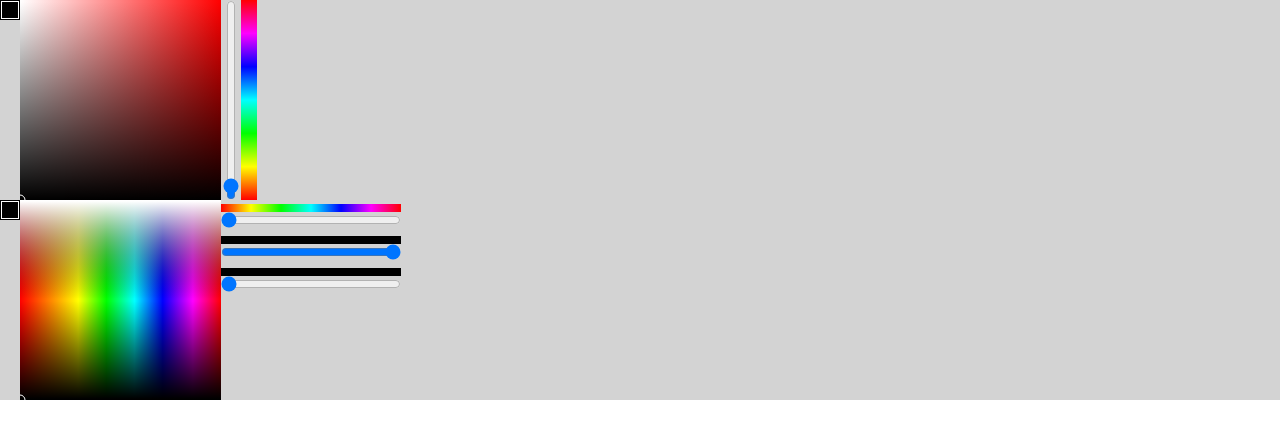
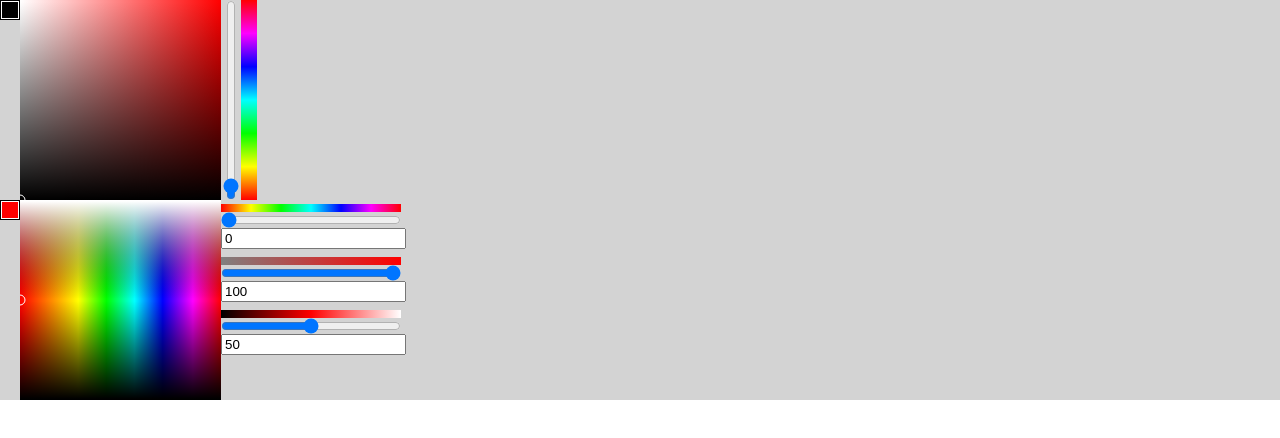
Before and after one commit to jemcafe/color-picker-hue-gradient, a React (Create React App) app: page / in a window 1280 px wide. Shown: the top 438 px of the page. Built offline with nearby package versions, Linux system fonts and the light colour scheme.

Commit message:
HSL values can be typed in.

```diff
--- a/src/components/HslGradient.js
+++ b/src/components/HslGradient.js
@@ -12,11 +12,26 @@ class HslGradient extends Component {
       console.log(color);
 
       const styles = {
+         color: {
+            background: `hsl(${color.hsl.h}, ${color.hsl.s}%, ${color.hsl.l}%)`
+         },
+         hGradient: {
+            background:`linear-gradient(
+               90deg,
+               hsl(0, 100%, ${color.hsl.l}%),
+               hsl(60, 100%, ${color.hsl.l}%),
+               hsl(120, 100%, ${color.hsl.l}%),
+               hsl(180, 100%, ${color.hsl.l}%),
+               hsl(240, 100%, ${color.hsl.l}%),
+               hsl(300, 100%, ${color.hsl.l}%),
+               hsl(360, 100%, ${color.hsl.l}%)
+            )`
+         },
          sGradient: {
-            background:`linear-gradient(90deg, hsl(0, 0%, ${color.hsl.l}%), hsl(${color.hsl.h},100%,${Math.round(color.hsl.l/2)}%)`
+            background:`linear-gradient(90deg, hsl(0, 0%, ${color.hsl.l}%), hsl(${color.hsl.h},100%,${Math.round(color.hsl.l)}%)`
          },
-         bGradient: {
-            background:`linear-gradient(90deg, #000, hsl(${color.hsl.h},${color.hsl.s}%,${Math.round(color.hsl.l/2)}%))`
+         lGradient: {
+            background:`linear-gradient(90deg, #000, hsl(${color.hsl.h}, 100%, 50%), #fff)`
          }
       }
 
@@ -30,22 +45,25 @@ class HslGradient extends Component {
                onMouseLeave={() => disengage(this.refs.canvas)}>
             </div> }
 
-            <div className="color" style={{background: color.hex}}><div></div></div>
+            <div className="color" style={ styles.color }><div></div></div>
 
             <canvas ref="canvas" onMouseDown={(e) => engage(this.refs.canvas, e)}/>
 
             <div className="sliders">
                <div>
-                  <div className="h-gradient"></div>
-                  <input className="slider" type="range" min="0" max="360" value={color.hsl.h} onChange={(e) => handleColorChange(this.refs.canvas, 'h', e)}/>
+                  <div className="h-gradient" style={ styles.hGradient }></div>
+                  <input className="slider" type="range" min="0" max="360" value={color.hsl.h} onChange={(e) => handleColorChange('h', e)}/>
+                  <input className="number-input" value={color.hsl.h} onChange={(e) => handleColorChange('h', e)}/>
                </div>
                <div>
                   <div className="s-gradient" style={ styles.sGradient }></div>
-                  <input className="slider" type="range" min="0" max="100" value={color.hsl.s} onChange={(e) => handleColorChange(this.refs.canvas, 's', e)}/>
+                  <input className="slider" type="range" min="0" max="100" value={color.hsl.s} onChange={(e) => handleColorChange('s', e)}/>
+                  <input className="number-input" value={color.hsl.s} onChange={(e) => handleColorChange('s', e)}/>
                </div>
                <div>
-                  <div className="b-gradient" style={ styles.bGradient }></div>
-                  <input className="slider" type="range" min="0" max="100" value={color.hsl.l} onChange={(e) => handleColorChange(this.refs.canvas, 'l', e)}/>
+                  <div className="l-gradient" style={ styles.lGradient }></div>
+                  <input className="slider" type="range" min="0" max="100" value={color.hsl.l} onChange={(e) => handleColorChange('l', e)}/>
+                  <input className="number-input" value={color.hsl.l} onChange={(e) => handleColorChange('l', e)}/>
                </div>
             </div>
 
--- a/src/containers/HslGradientCntr.js
+++ b/src/containers/HslGradientCntr.js
@@ -7,11 +7,11 @@ class HslGradientCntr extends Component {
     super();
     this.state = {
       color: {
-        rgb: { r: 0, g: 0, b: 0 },
-        hsl: { h: 0, s: 100, l: 0 },
-        hex: '#000',
+        rgb: { r: 255, g: 0, b: 0 },
+        hsl: { h: 0, s: 100, l: 50 },
+        hex: '#ff0000',
         x: 0,
-        y: 200
+        y: 100
       },
       dragging: false,
       focus: false
@@ -20,25 +20,25 @@ class HslGradientCntr extends Component {
 
   initCanvas = (canvas) => {
     // The size of the canvas.
-    // The y coordinate value of color is used for the initial canvas size because the default color is black which always located at the height value of the canvas.
     // Needed to add 1 to the width to prevent the getImageData method from returning values of 0 when trying to get the color at the edge of the canvas (the right side only).
     const { color: { y } } = this.state;
-    canvas.width = y+1;
-    canvas.height = y;
+    canvas.width = (y * 2) + 1;
+    canvas.height = y * 2;
 
     console.log(canvas.getContext('2d'));
 
     this.setCanvas(canvas);
   }
 
-  handleColorChange = (canvas, property, e) => {
+  handleColorChange = (property, e) => {
     const value = +e.target.value;
 
+    // if ( !isNaN(value) ) {
       this.setState(prevState => {
         const hsl = {
-        h: property === 'h' ? value : prevState.color.hsl.h,
-        s: property === 's' ? value : prevState.color.hsl.s,
-        l: property === 'l' ? value : prevState.color.hsl.l
+          h: (property === 'h' && value <= 360) ? value : prevState.color.hsl.h,
+          s: (property === 's' && value <= 100) ? value : prevState.color.hsl.s,
+          l: (property === 'l' && value <= 100) ? value : prevState.color.hsl.l
         }
         const rgb = hslToRGB(hsl.h, hsl.s, hsl.l);
         const hex = rgbToHex(rgb.r, rgb.g, rgb.b);
@@ -49,8 +49,7 @@ class HslGradientCntr extends Component {
           color: { rgb, hsl, hex, x, y }
         }
       });
-
-    this.setCanvas(canvas);
+    // }
   }
 
   engage = (canvas, e) => {
@@ -72,7 +71,7 @@ class HslGradientCntr extends Component {
       const context = canvas.getContext('2d');
 
       // Color location (mouse location)
-      const pos = this.getMousePosition(canvas, e);
+      const pos = this.getPosition(canvas, e);
       const x = pos.x;
       const y = pos.y;
 
@@ -139,7 +138,7 @@ class HslGradientCntr extends Component {
     const context = canvas.getContext('2d');
 
     // Arc values
-    const pos = this.getMousePosition(canvas, e);
+    const pos = this.getPosition(canvas, e);
     const x = pos.x;
     const y = pos.y;
     const radius = 5; // arc radius
@@ -164,7 +163,7 @@ class HslGradientCntr extends Component {
     context.beginPath();
   }
 
-  getMousePosition = (canvas, e) => {
+  getPosition = (canvas, e) => {
     const { color: c } = this.state;
     let x = c.x;
     let y = c.y;
@@ -180,13 +179,6 @@ class HslGradientCntr extends Component {
       y = y < 0 ? 0 : y > canvas.height  ? canvas.height  : y;
     }
 
-    return { x, y };
-  }
-
-  setCirclePosition = (canvas) => {
-    const { color: { h, s, l } } = this.state;
-    const x = Math.round((h * canvas.width)/360);
-    const y = this.state.color.y;
     return { x, y };
   }
 
--- a/src/styles/index.css
+++ b/src/styles/index.css
@@ -63,7 +63,7 @@ input {
     height: 200px;
     background: linear-gradient(0deg, red, yellow, lime, cyan, blue, magenta, red); }
 
-.hsl-gradient .sliders .h-gradient, .hsl-gradient .sliders .s-gradient, .hsl-gradient .sliders .b-gradient, .hsl-gradient .sliders .slider {
+.hsl-gradient .sliders .h-gradient, .hsl-gradient .sliders .s-gradient, .hsl-gradient .sliders .l-gradient, .hsl-gradient .sliders .slider {
   width: 180px; }
 
 .hsl-gradient {
@@ -92,8 +92,6 @@ input {
       display: flex;
       flex-direction: column;
       margin: 4px 0; }
-    .hsl-gradient .sliders .h-gradient, .hsl-gradient .sliders .s-gradient, .hsl-gradient .sliders .b-gradient {
+    .hsl-gradient .sliders .h-gradient, .hsl-gradient .sliders .s-gradient, .hsl-gradient .sliders .l-gradient {
       height: 0.5em;
       background: pink; }
-    .hsl-gradient .sliders .h-gradient {
-      background: linear-gradient(90deg, red, yellow, lime, cyan, blue, magenta, red); }
```
Also changed, not shown: src/styles/components/_HslGradient.scss (+4 -4 lines). Lines whose indentation alone changed are shown as unchanged.
